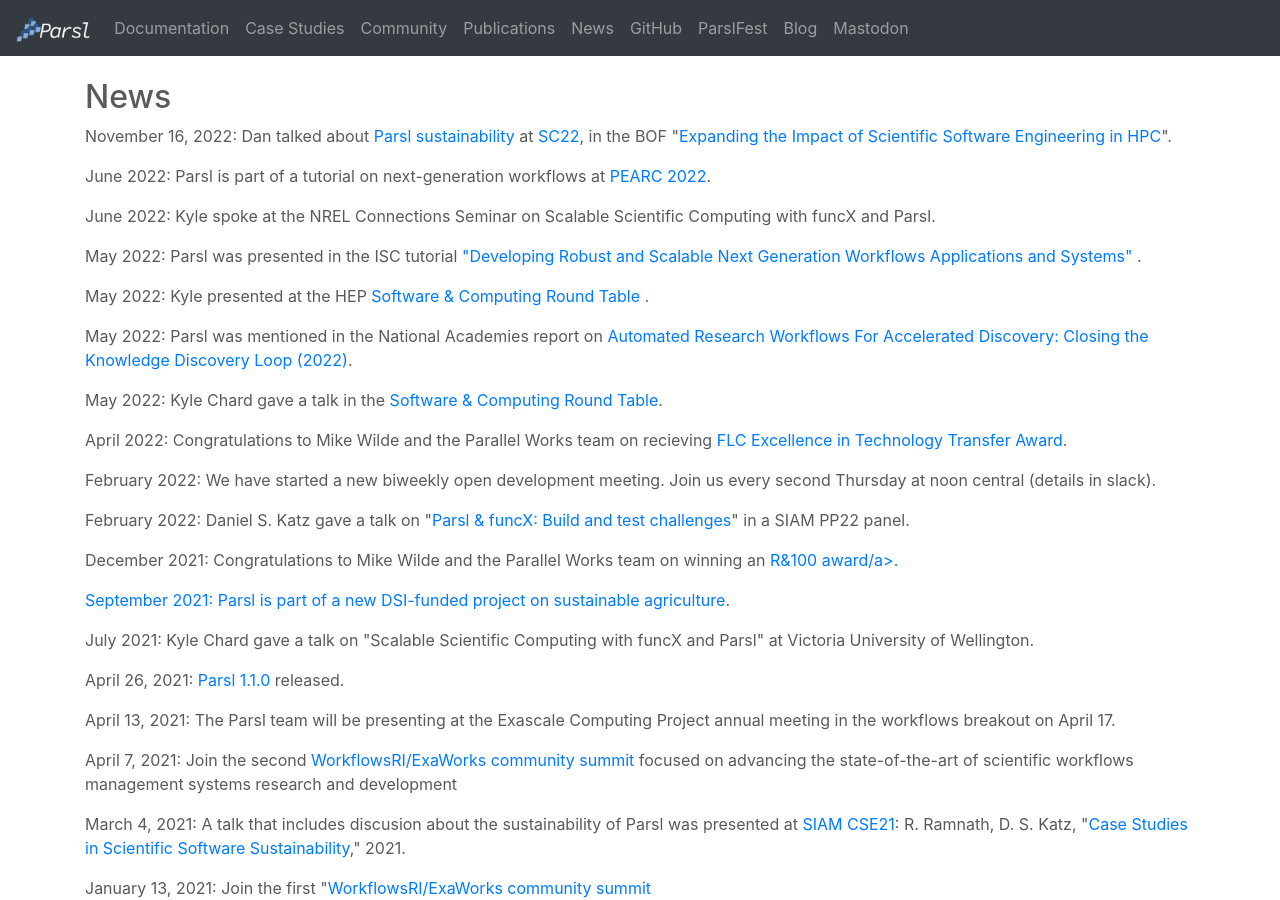
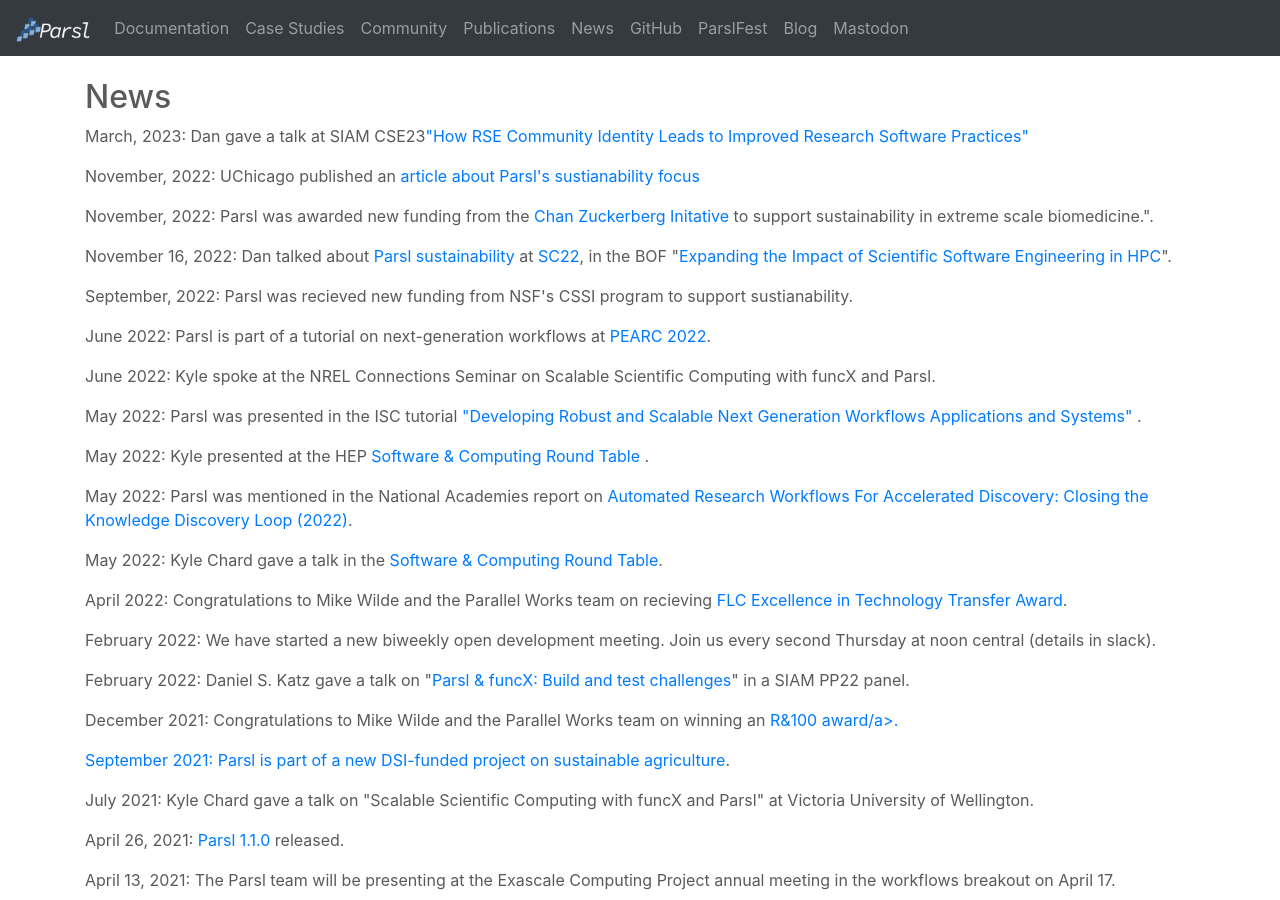
Before and after one commit to Parsl/parsl.github.io, a Jekyll site: the page built from news.html, in a window 1280 px wide and 900 px high. Built offline with Jekyll 4.4.1, drawn with Linux system fonts in a browser that asks for light colours.

Commit message:
Update news.html

```diff
--- a/news.html
+++ b/news.html
@@ -17,11 +17,35 @@
       </div>
       -->
 
+      <div class="news-info">
+        <p><span class="name">March, 2023:</span>
+          Dan gave a talk at SIAM CSE23<a href='https://doi.org/10.5281/zenodo.7683966'>"How RSE Community Identity Leads to Improved Research Software Practices"</a>
+          </p>
+      </div>
+
+
+     <div class="news-info">
+        <p><span class="name">November, 2022:</span>
+          UChicago published an <a href='https://cs.uchicago.edu/news/uchicagos-parsl-project-pivots-to-sustainability-and-community-with-new-grants/'>article about Parsl's sustianability focus</a>
+        </p>
+      </div>
+
+        <div class="news-info">
+        <p><span class="name">November, 2022:</span>
+          Parsl was awarded new funding from the <a href='https://chanzuckerberg.com/science/programs-resources/open-science/grants/'>Chan Zuckerberg Initative</a> to support sustainability in extreme scale biomedicine.".
+        </p>
+      </div>
 
        <div class="news-info">
         <p><span class="name">November 16, 2022:</span>
           Dan talked about <a href="https://doi.org/10.5281/zenodo.7327745">Parsl sustainability</a> at <a href="https://sc22.supercomputing.org/">SC22</a>,
           in the BOF "<a href="https://sc22.supercomputing.org/presentation/?id=bof198&sess=sess337">Expanding the Impact of Scientific Software Engineering in HPC</a>".
+        </p>
+      </div>
+
+       <div class="news-info">
+        <p><span class="name">September, 2022:</span>
+          Parsl was recieved new funding from NSF's CSSI program to support sustianability.
         </p>
       </div>
 
```
